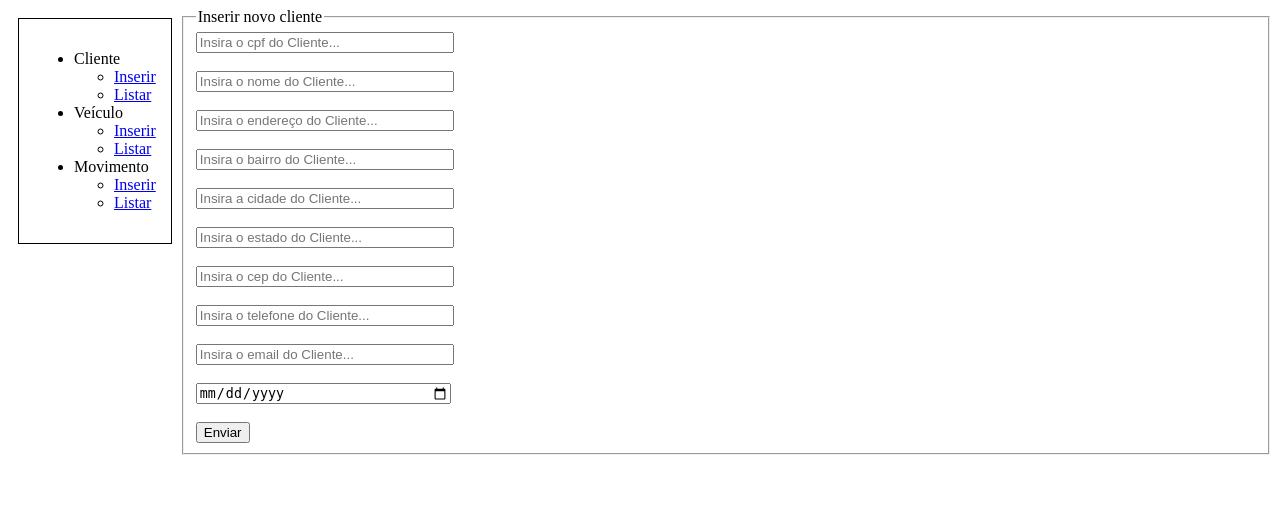
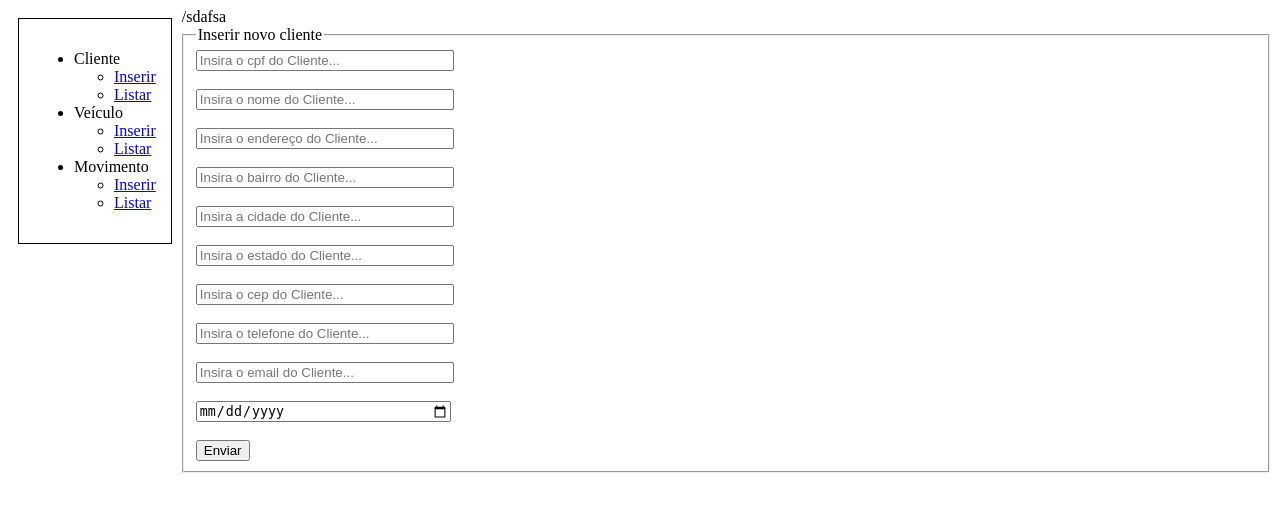
Before and after one commit to PedrosoL/locacao, a PHP site: page /form_cliente.php in a window 1280 px wide. Shown: the top 512 px of the page. Run offline with PHP 8.4, Linux system fonts and the light colour scheme.

Commit message:
não baixe

```diff
--- a/form_cliente.php
+++ b/form_cliente.php
@@ -1,7 +1,7 @@
 <?php
 	include("menu.php");
 ?>
-
+/sdafsa
 <fieldset>
 <legend>Inserir novo cliente</legend>
 <form method="post" action="insere_cliente.php">
```
